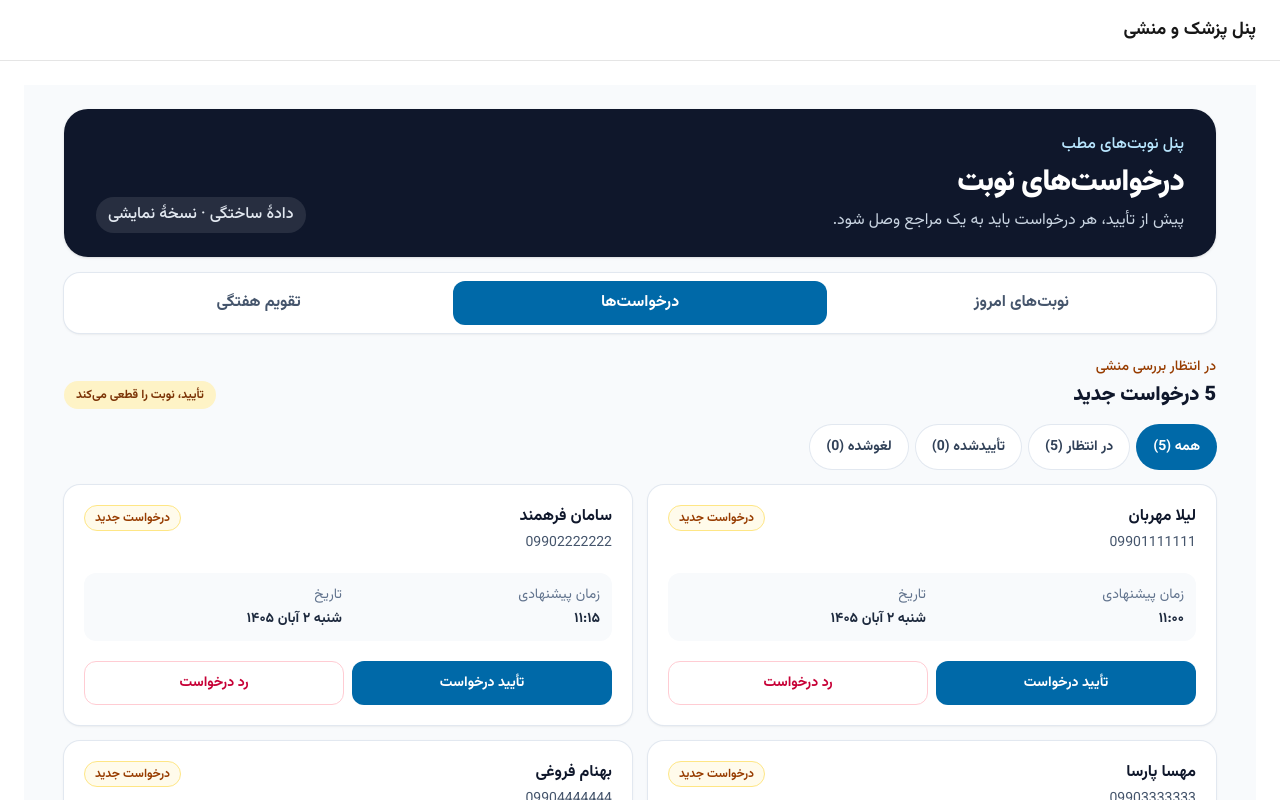
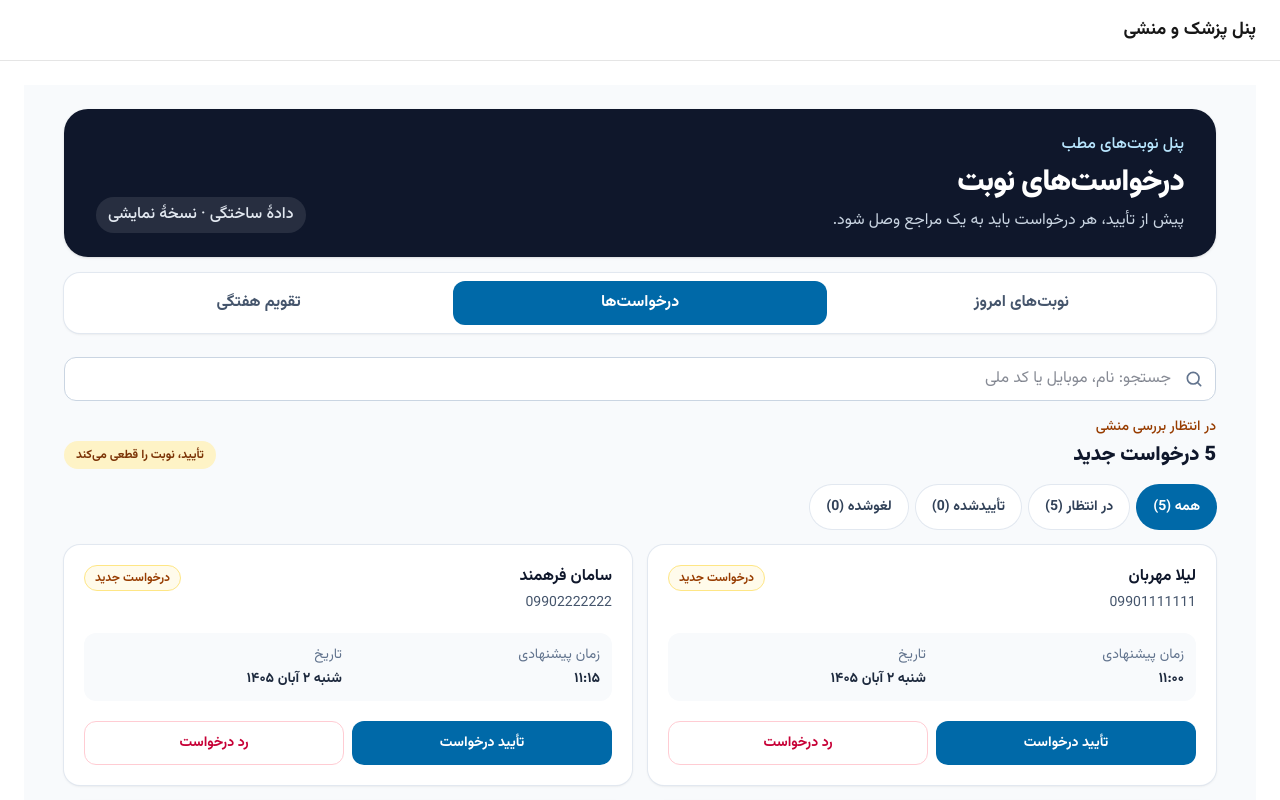
Before and after one commit to sefidgaransaeed-ai/clinic-project, a Next.js app: page /panel/requests in a window 1280 px wide. Shown: the top 800 px of the page. Built offline with nearby package versions, Linux system fonts and the light colour scheme.

Commit message:
feat: search box on requests page, search icon, restore 'باز' slot label

```diff
--- a/src/modules/appointments/appointments-ui.tsx
+++ b/src/modules/appointments/appointments-ui.tsx
@@ -1,7 +1,7 @@
 "use client";
 import Link from "next/link";
 import { usePathname, useSearchParams } from "next/navigation";
-import { type FormEvent, Suspense, useEffect, useMemo, useState, useSyncExternalStore } from "react";
+import { type FormEvent, Suspense, useEffect, useMemo, useRef, useState, useSyncExternalStore } from "react";
 import {
   checkManualPatient,
   confirmRequestedAppointment,
@@ -391,6 +391,9 @@ function RequestsView() {
   const [notice, setNotice] = useState("");
   const [cardError, setCardError] = useState<{ id: string; message: string } | null>(null);
   const [selectedRequest, setSelectedRequest] = useState<AppointmentWithPatient | null>(null);
+  const [searchQuery, setSearchQuery] = useState("");
+  const isSearching = hasSearchQuery(searchQuery);
+  const searchResults = useMemo(() => searchAllAppointments(snapshot, searchQuery), [snapshot, searchQuery]);
 
   const requests = {
     all: allRequests,
@@ -452,7 +455,10 @@ function RequestsView() {
 
   return (
     <PanelShell title="درخواست‌های نوبت" description={requestsDescription}>
-      <section aria-labelledby="requests-heading">
+      <AppointmentSearchBox value={searchQuery} onChange={setSearchQuery} />
+      {isSearching ? <AppointmentSearchResults results={searchResults} onSelect={() => setSearchQuery("")} /> : null}
+
+      <section aria-labelledby="requests-heading" hidden={isSearching}>
         <div className="mb-4 flex flex-wrap items-end justify-between gap-3">
           <div>
             <p className="text-sm font-medium text-amber-800">در انتظار بررسی منشی</p>
@@ -750,23 +756,39 @@ function focusFirstInvalidField(errors: PatientFieldErrors, idPrefix: string) {
   }
 }
 
+/** جعبهٔ جست‌وجوی مشترکِ «تقویم هفتگی» و «درخواست‌ها»؛ ذره‌بین نشانهٔ کار جعبه است و × فقط وقتی متنی هست دیده می‌شود. */
 function AppointmentSearchBox({ value, onChange }: { value: string; onChange: (value: string) => void }) {
+  const inputRef = useRef<HTMLInputElement>(null);
+
+  function clear() {
+    onChange("");
+    // دکمهٔ × با خالی‌شدن متن ناپدید می‌شود؛ نشانگر به جعبه برمی‌گردد تا کاربر صفحه‌کلید گم نشود.
+    inputRef.current?.focus();
+  }
+
   return (
-    <div role="search" className="mb-4 flex flex-col gap-2 sm:flex-row">
+    <div role="search" className="relative mb-4">
       <label htmlFor="appointment-search" className="sr-only">جست‌وجو در همهٔ نوبت‌ها</label>
+      <svg aria-hidden="true" viewBox="0 0 24 24" fill="none" stroke="currentColor" strokeWidth="2" strokeLinecap="round" strokeLinejoin="round" className="pointer-events-none absolute start-3 top-1/2 size-5 -translate-y-1/2 text-slate-500">
+        <circle cx="11" cy="11" r="7" />
+        <path d="m20 20-3.5-3.5" />
+      </svg>
       <input
+        ref={inputRef}
         id="appointment-search"
         type="search"
         value={value}
         onChange={(event) => onChange(event.target.value)}
-        placeholder="نام، موبایل یا کد ملی"
+        placeholder="جستجو: نام، موبایل یا کد ملی"
         autoComplete="off"
         enterKeyHint="search"
-        className="min-h-11 w-full rounded-xl border border-slate-300 bg-white px-4 text-base outline-none transition focus:border-sky-600 focus:ring-2 focus:ring-sky-100 [&::-webkit-search-cancel-button]:appearance-none"
+        className="min-h-11 w-full rounded-xl border border-slate-300 bg-white ps-11 pe-11 text-base outline-none transition focus:border-sky-600 focus:ring-2 focus:ring-sky-100 [&::-webkit-search-cancel-button]:appearance-none"
       />
       {value ? (
-        <button type="button" onClick={() => onChange("")} className="min-h-11 rounded-xl border border-slate-300 bg-white px-4 text-base font-bold text-slate-700 hover:bg-slate-50 focus-visible:outline-2 focus-visible:outline-offset-2 focus-visible:outline-sky-600">
-          پاک کردن
+        <button type="button" onClick={clear} aria-label="پاک کردن" className="absolute inset-y-0 end-0 flex w-11 items-center justify-center rounded-xl text-slate-500 hover:text-slate-900 focus-visible:outline-2 focus-visible:outline-offset-[-2px] focus-visible:outline-sky-600">
+          <svg aria-hidden="true" viewBox="0 0 24 24" fill="none" stroke="currentColor" strokeWidth="2" strokeLinecap="round" className="size-4">
+            <path d="M6 6l12 12M18 6 6 18" />
+          </svg>
         </button>
       ) : null}
     </div>
@@ -781,7 +803,8 @@ function appointmentSearchHref(appointment: AppointmentWithPatient) {
   return `/panel/today?date=${appointmentDateKey(appointment.starts_at)}&appointment=${appointment.id}`;
 }
 
-function AppointmentSearchResults({ results }: { results: AppointmentWithPatient[] }) {
+/** `onSelect` فقط برای نتیجه‌ای صدا زده می‌شود که به صفحهٔ «درخواست‌ها» می‌رود؛ جست‌وجوی همان صفحه با آن بسته می‌شود تا کارتِ برجسته دیده شود. */
+function AppointmentSearchResults({ results, onSelect }: { results: AppointmentWithPatient[]; onSelect?: () => void }) {
   if (results.length === 0) {
     return (
       <div role="status">
@@ -803,6 +826,7 @@ function AppointmentSearchResults({ results }: { results: AppointmentWithPatient
           <li key={appointment.id}>
             <Link
               href={appointmentSearchHref(appointment)}
+              onClick={appointment.patient_id === null ? onSelect : undefined}
               className="flex flex-col gap-3 rounded-2xl bg-white p-4 shadow-sm ring-1 ring-slate-200 transition-colors hover:ring-sky-400 focus-visible:outline-2 focus-visible:outline-offset-2 focus-visible:outline-sky-600 sm:flex-row sm:items-center sm:justify-between sm:p-5"
             >
               <div className="min-w-0">
@@ -843,7 +867,7 @@ export function WeeklyAppointmentsView() {
 
   if (!weekStart) {
     return (
-      <PanelShell title="تقویم هفتگی" description="روزهای کاری مطب در بازه‌های ۱۵ دقیقه‌ای نمایش داده می‌شوند؛ روی بازهٔ خالی برای ثبت نوبت دستی بزنید.">
+      <PanelShell title="تقویم هفتگی" description="روزهای کاری مطب در بازه‌های ۱۵ دقیقه‌ای نمایش داده می‌شوند؛ روی بازهٔ باز برای ثبت نوبت دستی بزنید.">
         <EmptyState title="در حال آماده‌سازی تقویم" description="تقویم در حال بارگذاری است." />
       </PanelShell>
     );
@@ -864,7 +888,7 @@ export function WeeklyAppointmentsView() {
   }
 
   return (
-    <PanelShell title="تقویم هفتگی" description="روزهای کاری مطب در بازه‌های ۱۵ دقیقه‌ای نمایش داده می‌شوند؛ روی بازهٔ خالی برای ثبت نوبت دستی بزنید.">
+    <PanelShell title="تقویم هفتگی" description="روزهای کاری مطب در بازه‌های ۱۵ دقیقه‌ای نمایش داده می‌شوند؛ روی بازهٔ باز برای ثبت نوبت دستی بزنید.">
       <AppointmentSearchBox value={searchQuery} onChange={setSearchQuery} />
       {isSearching ? <AppointmentSearchResults results={searchResults} /> : null}
 
@@ -1029,7 +1053,7 @@ function CalendarSlot({
 
   return (
     <button type="button" onClick={() => onSelectSlot({ dateKey, time })} aria-label={`ثبت نوبت دستی در ${formatJalaliShortDate(dateKey)} ساعت ${time}`} className={`${mobile ? "flex-1" : "border-b border-l border-slate-100"} min-h-12 text-base font-medium transition focus-visible:z-10 focus-visible:outline-2 focus-visible:outline-offset-[-2px] ${selected ? "bg-sky-700 font-bold text-white focus-visible:outline-white" : "bg-white text-slate-400 hover:bg-sky-100 hover:text-sky-900 focus-visible:outline-sky-600"}`}>
-      خالی
+      باز
     </button>
   );
 }
```
